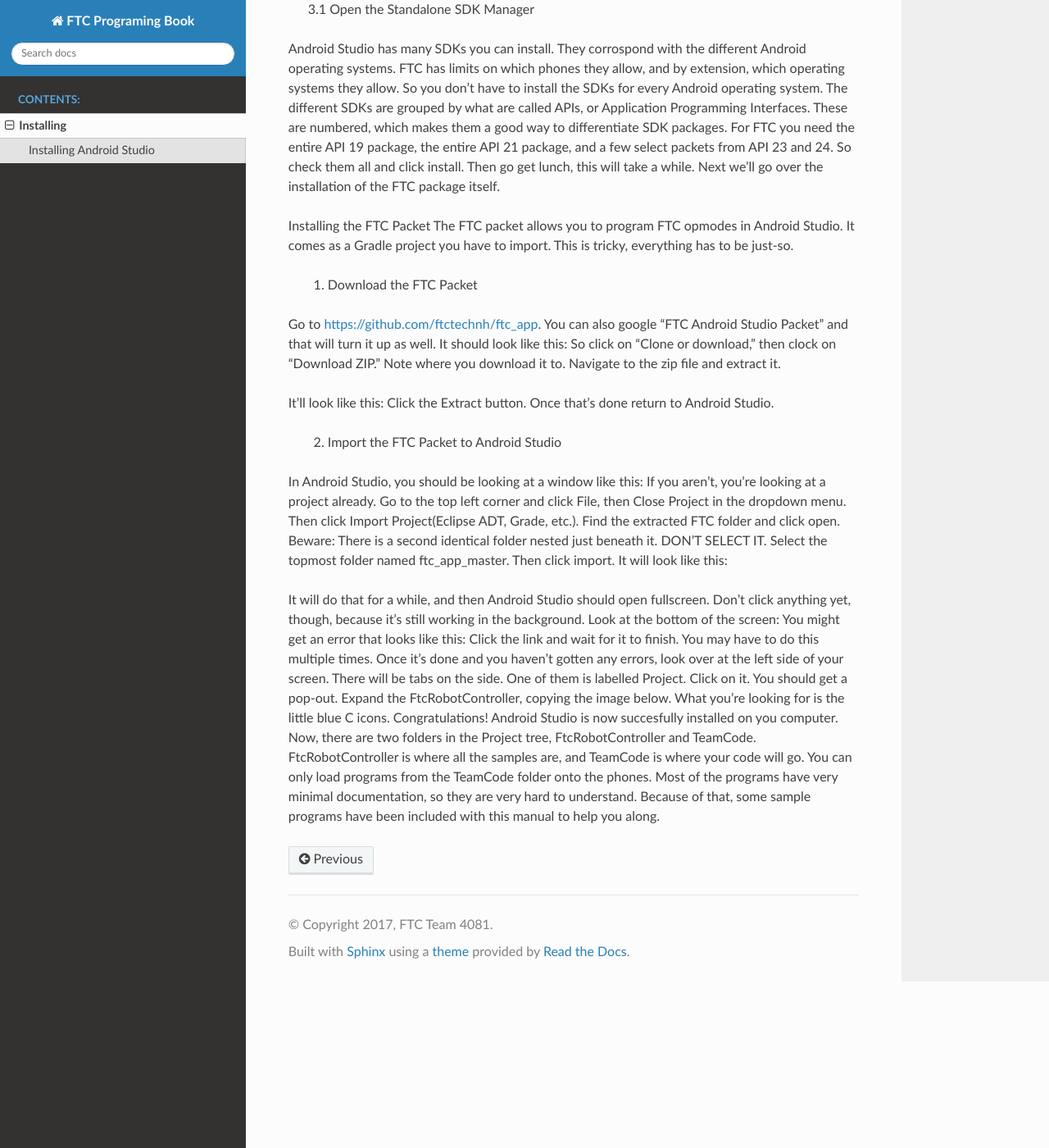
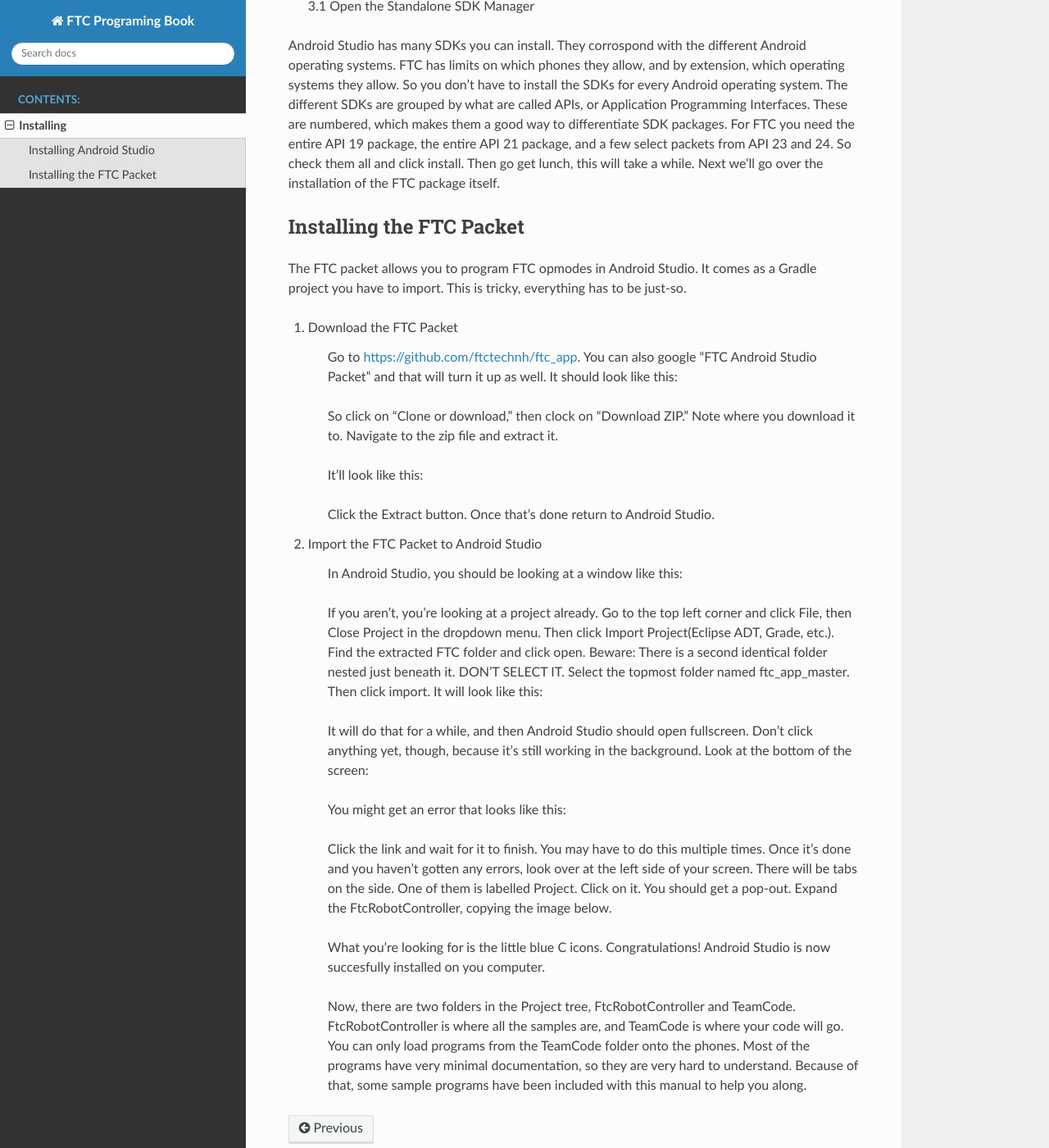
Before and after one commit to FTCTeam4081/FTC-Programming-Manual, a Sphinx documentation site: the page built from source/installing.rst, in a window 1280 px wide and 1400 px high, scrolled down 664 px. Shown: the whole window at 82% size. Built offline with Sphinx 7.4.7 and the Read the Docs theme 2.0.0, drawn with Linux system fonts in a browser that asks for light colours; some of the changed lines change nothing that is shown; some of the changed text lies outside the part shown.

Commit message:
Update syntax

```diff
--- a/source/installing.rst
+++ b/source/installing.rst
@@ -9,13 +9,18 @@
 So the first thing you need to do is install Android Studio.
 Android Studo is an Integrated Development Environment (IDE) for the programming language Java.
 It checks your code for bugs in realtime. Programming without it would mean that you would only be aware of bugs after compiling it.
-	1. Download the Android Studio Installer
-The first few steps are pretty simple, but I'll go through them anyway. Go to https://developer.android.com/studio/index.html and download the installer. The page should look
-like this:
 
-	2. Run the installer
-Choose the IntelliJ theme. Then the photos I have will look the same as what you're looking at. Don't install the emulator, you won't need it.
-	3. Install the correct SDKs
+#. Download the Android Studio Installer
+
+	The first few steps are pretty simple, but I'll go through them anyway.
+	Go to https://developer.android.com/studio/index.html and download the installer. The page should look like this:
+
+#. Run the installer
+
+	 Choose the IntelliJ theme. Then the photos I have will look the same as what you're looking at.
+	 Don't install the emulator, you won't need it.
+
+#. Install the correct SDKs
 And SDK is a System Development Kit. It gives you the tools to work with a certain system. So like, if Java is the tool box, and SDK is like the kit with the drill and drill bits.
 	3.1 Open the Standalone SDK Manager
 Android Studio has many SDKs you can install. They corrospond with the different Android operating systems. FTC has limits on which phones they allow, and by extension, which operating systems they allow. So you don't have to install the SDKs for every Android operating system. The different SDKs are grouped by what are called APIs, or Application Programming Interfaces. These are numbered, which makes them a good way to differentiate SDK packages.
@@ -24,23 +29,47 @@
 Next we'll go over the installation of the FTC package itself.
 
 Installing the FTC Packet
-The FTC packet allows you to program FTC opmodes in Android Studio. It comes as a Gradle project you have to import. This is tricky, everything has to be just-so.
-	1. Download the FTC Packet
-Go to https://github.com/ftctechnh/ftc_app. You can also google "FTC Android Studio Packet" and that will turn it up as well. It should look like this:
-So click on "Clone or download," then clock on "Download ZIP." Note where you download it to. Navigate to the zip file and extract it.
+==========================
+
+The FTC packet allows you to program FTC opmodes in Android Studio.
+It comes as a Gradle project you have to import. This is tricky, everything has to be just-so.
+
+#. Download the FTC Packet
+
+	 Go to https://github.com/ftctechnh/ftc_app. You can also google "FTC Android Studio Packet" and that will turn it up as well.
+	 It should look like this:
+
+	 So click on "Clone or download," then clock on "Download ZIP." Note where you download it to.
+	 Navigate to the zip file and extract it.
 
 
-It'll look like this:
-Click the Extract button. Once that's done return to Android Studio.
+	 It'll look like this:
 
-	2. Import the FTC Packet to Android Studio
-In Android Studio, you should be looking at a window like this:
-If you aren't, you're looking at a project already. Go to the top left corner and click File, then Close Project in the dropdown menu. Then click Import Project(Eclipse ADT, Grade, etc.). Find the extracted FTC folder and click open.
-Beware: There is a second identical folder nested just beneath it. DON'T SELECT IT. Select the topmost folder named ftc_app_master. Then click import. It will look like this:
+	 Click the Extract button. Once that's done return to Android Studio.
 
-It will do that for a while, and then Android Studio should open fullscreen. Don't click anything yet,  though, because it's still working in the background. Look at the bottom of the screen:
-You might get an error that looks like this:
-Click the link and wait for it to finish. You may have to do this multiple times.
-Once it's done and you haven't gotten any errors, look over at the left side of your screen. There will be tabs on the side. One of them is labelled Project. Click on it. You should get a pop-out. Expand the FtcRobotController, copying the image below.
-What you're looking for is the little blue C icons. Congratulations! Android Studio is now succesfully installed on you computer.
-Now, there are two folders in the Project tree, FtcRobotController and TeamCode. FtcRobotController is where all the samples are, and TeamCode is where your code will go. You can only load programs from the TeamCode folder onto the phones. Most of the programs have very minimal documentation, so they are very hard to understand. Because of that, some sample programs have been included with this manual to help you along.
+#. Import the FTC Packet to Android Studio
+
+	 In Android Studio, you should be looking at a window like this:
+
+	 If you aren't, you're looking at a project already. Go to the top left corner and click File,
+	 then Close Project in the dropdown menu. Then click Import Project(Eclipse ADT, Grade, etc.).
+	 Find the extracted FTC folder and click open. Beware: There is a second identical folder nested just beneath it.
+	 DON'T SELECT IT. Select the topmost folder named ftc_app_master. Then click import. It will look like this:
+
+	 It will do that for a while, and then Android Studio should open fullscreen.
+	 Don't click anything yet, though, because it's still working in the background. Look at the bottom of the screen:
+
+	 You might get an error that looks like this:
+
+	 Click the link and wait for it to finish. You may have to do this multiple times.
+	 Once it's done and you haven't gotten any errors, look over at the left side of your screen.
+	 There will be tabs on the side. One of them is labelled Project. Click on it. You should get a pop-out.
+	 Expand the FtcRobotController, copying the image below.
+
+	 What you're looking for is the little blue C icons. Congratulations! Android Studio is now succesfully installed on you computer.
+
+	 Now, there are two folders in the Project tree, FtcRobotController and TeamCode.
+	 FtcRobotController is where all the samples are, and TeamCode is where your code will go.
+	 You can only load programs from the TeamCode folder onto the phones.
+	 Most of the programs have very minimal documentation, so they are very hard to understand.
+	 Because of that, some sample programs have been included with this manual to help you along.
```
